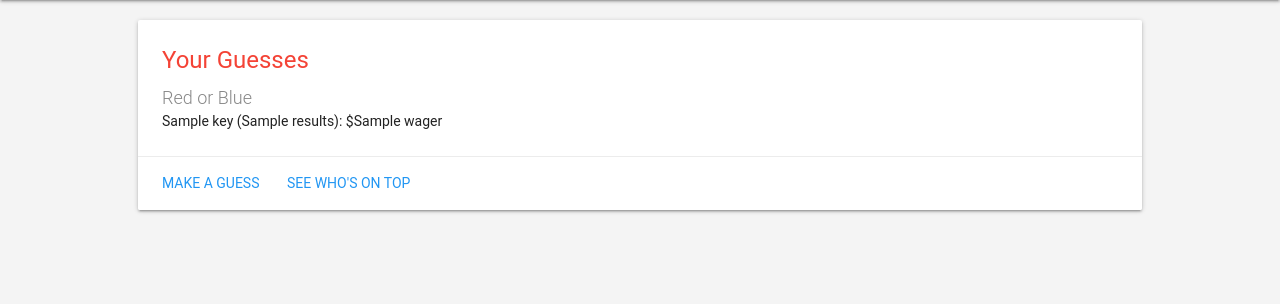
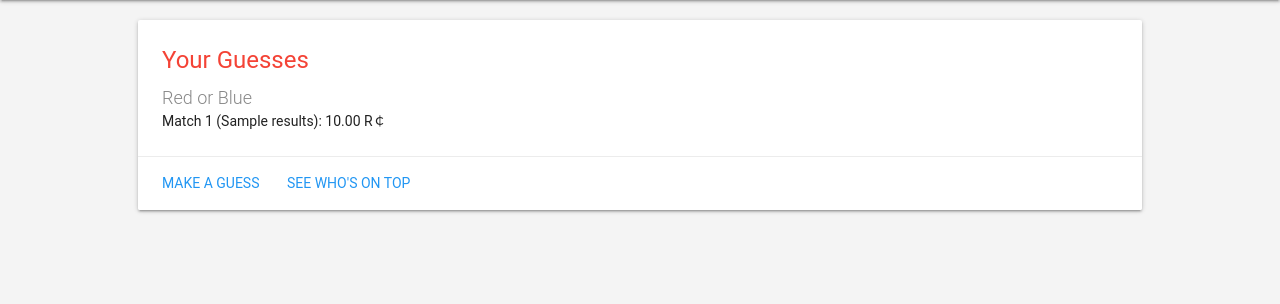
Before and after one commit to FairportRobotics/Gears-and-Guesses, a Flask app: template templates/home.html in a window 1280 px wide. Shown: the part 64-368 px from the top of the page. Run offline with Flask 3, Linux system fonts and the light colour scheme; the template is opened without the code that fills it: most values are stand-ins (such as "Sample title", 1, 10 or a date in 2020); parts of the project's set-up code (start-up, migrations or seed data) failed here and were passed over.

Commit message:
Updated formatting of guesses and leaderboard

```diff
--- a/app.py
+++ b/app.py
@@ -63,10 +63,11 @@ tba_matches(key)
 
 match_data = readJSON(f"data/matches_{key}.json")
 
-
+all_matches = {}
 gameMatches = {}
 scorableMatches = []
 for item in match_data:
+    all_matches[item["key"]] = {"match_number":item["match_number"]}
     if item["actual_time"] is None:
         blue_text = ", ".join(
             [x.replace("frc", "") for x in item["alliances"]["blue"]["team_keys"]]
@@ -91,7 +92,7 @@ gameMatches = gameMatches.values()
 def home():
     checkLoggedIn()
     # TODO Get the guesses for the user
-    my_red_or_blue_wagers = []
+    my_red_or_blue_wagers = {}
     users = readJSON("data/users.json")
     for file_path in glob.glob(f"data/red_or_blue/{key}*.json"):
         for row in readJSON(file_path):
@@ -99,13 +100,16 @@ def home():
                 match_name = (
                     file_path.replace(".json", "").replace("\\", "/").split("/")[-1]
                 )
-                my_red_or_blue_wagers.append(
-                    {
-                        "key": match_name,
-                        "wager": row["wager"],
-                        "results": row["results"],
-                    }
-                )
+                match_number = all_matches[match_name]["match_number"]
+                my_red_or_blue_wagers[match_number] = my_red_or_blue_wagers.get(match_number, {
+                    "key": match_name,
+                    "wager": 0,
+                    "results": row["results"],
+                    "match_number": all_matches[match_name]["match_number"]
+                })
+                my_red_or_blue_wagers[match_number]["wager"] = my_red_or_blue_wagers[match_number].get("wager", 0) + float(row["wager"])
+    my_red_or_blue_wagers = dict(sorted(my_red_or_blue_wagers.items()))
+    my_red_or_blue_wagers = my_red_or_blue_wagers.values()
     return render_template("home.html", red_or_blue_wagers=my_red_or_blue_wagers, userBalance=users[session["username"]]["balance"])
 
 
--- a/templates/home.html
+++ b/templates/home.html
@@ -11,7 +11,7 @@
           {% else %}
           <p>Red or Blue</p>
           {% for row in red_or_blue_wagers %}
-          <span>{{row["key"]}} ({{row["results"]}}): ${{row["wager"]}}</span><br/>
+          <span>Match {{row["match_number"]}} ({{row["results"]}}): {{ '{:,.2f} R￠'.format(row["wager"]) }}</span><br/>
           {% endfor %}
           {% endif %}
         </div>
--- a/templates/leaderboard.html
+++ b/templates/leaderboard.html
@@ -8,7 +8,7 @@
         <span class="card-title red-text">The Leaderboard</span>
         <ul class="collection">
           {% for row in userScores %}
-          <li class="collection-item">{{row[0]}}:  {{row[1]}}<span class="badge">{{ 'R￠{:,.2f}'.format(row[2]) }}</span></li>
+          <li class="collection-item">{{row[0]}}:  {{row[1]}}<span class="badge">{{ '{:,.2f} R￠'.format(row[2]) }}</span></li>
           {% endfor %}
         </ul>
       </div>
```
